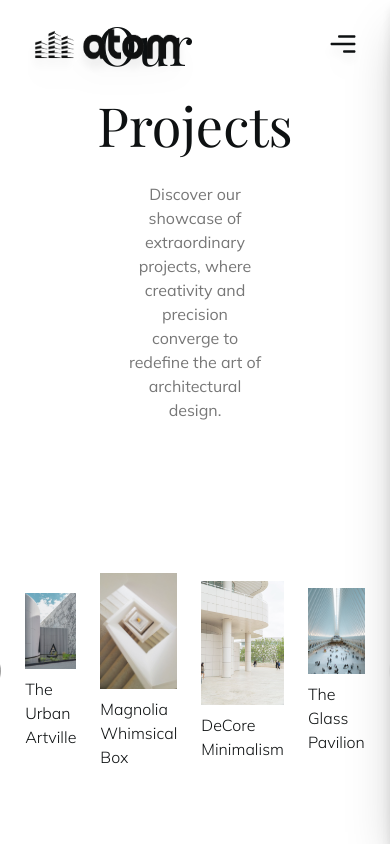
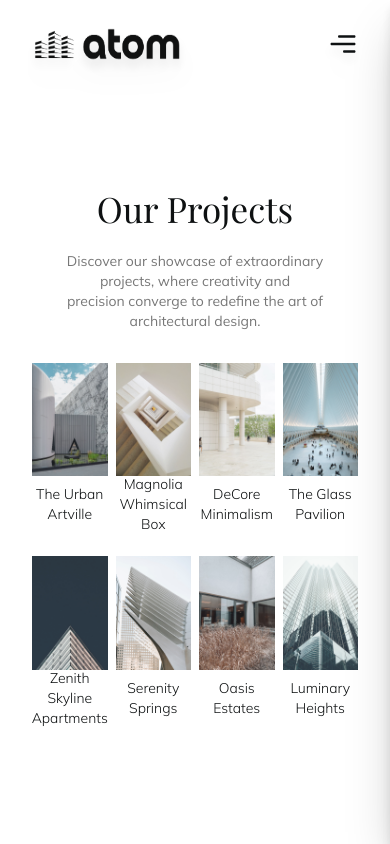
Before and after one commit to kjittiwan/atom-website, a React (Vite) app: page /projects in a window 390 px wide. Built offline with nearby package versions, Linux system fonts and the light colour scheme; the HTML template or start-up script is replaced by a standard one; a web font is replaced by a local one.

Commit message:
made projects and projects detail page responsive

```diff
--- a/src/components/Header.jsx
+++ b/src/components/Header.jsx
@@ -3,11 +3,11 @@ import Logo from '../images/header/logo.png'
 import { Link } from 'react-router-dom'
 
 export default function Header() {
-  const linkStyle = ' hover:text-black transition'
+  const linkStyle = ' hover:underline hover:underline-offset-4 active:translate-y-1 hover:scale-105'
   return (
     <header className='  drop-shadow-xl fixed w-full z-30 py-6 flex items-center px-8 lg:px-32 font-secondary'>
       <div className='flex flex-col w-full lg:flex-row lg:items-center justify-between'>
-        <Link to={'/'}>
+        <Link to={'/'} className={`${linkStyle}`}>
           <img src={Logo} alt="logo" className='h-[40px] max-w-[150px]' />
         </Link>
         <nav className='hidden xl:flex gap-x-8 font-semibold'>
--- a/src/components/about/Differentiation.jsx
+++ b/src/components/about/Differentiation.jsx
@@ -10,15 +10,15 @@ export default function Differentiation() {
         </div>
         <div className='flex flex-col lg:flex-row lg:justify-between gap-x-10 lg:text-2xl w-full gap-y-6'>
           <div className='lg:w-1/3'>
-            <h3 className="font-bold mb-2 text-lg">Adept.</h3>
+            <h3 className="font-semibold mb-2 lg:mb-4 text-lg lg:text-3xl font-primary">Adept.</h3>
             Our holistic approach combines <span className="font-bold">innovative</span> design concepts with <span className="font-bold">expert</span> construction techniques, resulting in the perfect space.
           </div>
           <div className='lg:w-1/3'>
-            <h3 className="font-bold mb-2 text-lg">Insightful.</h3>
+            <h3 className="font-semibold mb-2 lg:mb-4 text-lg lg:text-3xl font-primary">Insightful.</h3>
             We understand that your space is a reflection of your <span className="font-bold">personality</span> and <span className="font-bold">aspirations</span>, and we take pride in bringing your dreams to reality.
           </div>
           <div className='lg:w-1/3'>
-            <h3 className="font-bold mb-2 text-lg">Dependable.</h3>
+            <h3 className="font-semibold mb-2 lg:mb-4 text-lg lg:text-3xl font-primary">Dependable.</h3>
             Whether you&apos;re looking to build a custom home, renovate a commercial space, or embark on a large-scale project, <span className="font-bold">Atom is your trusted partner</span>.
           </div>
         </div>
--- a/src/components/home/NewsletterSection.jsx
+++ b/src/components/home/NewsletterSection.jsx
@@ -1,7 +1,8 @@
 import Sketch from '../../images/home/sketch.png'
+import Footer from '../Footer'
 export default function NewsletterSection() {
   return (
-    <section className="section snap-start">
+    <section className="section snap-start relative">
 
       <div className="section mx-auto  flex items-center justify-between">
         <div className="flex flex-col w-[60%] lg:w-[40%] px-8 lg:px-0 lg:ml-32">
@@ -23,9 +24,8 @@ export default function NewsletterSection() {
         <div className='w-[42%] h-[45%]'>
           <img src={Sketch} alt="" className='object-cover h-full opacity-80'/>
         </div>
-
-
       </div>
+      <Footer />
     </section>
   )
 }
--- a/src/components/home/ServiceSection.jsx
+++ b/src/components/home/ServiceSection.jsx
@@ -7,7 +7,7 @@ export default function ServiceSection() {
     className='section snap-start'
 
     >
-      <div className='section mx-auto px-8 lg:px-32 flex flex-col lg:flex-row items-center justify-center lg:justify-between gap-y-2 lg:gap-y-4'>
+      <div className='section mx-auto px-8 lg:px-32 flex flex-col lg:flex-row items-center justify-center lg:justify-between gap-y-2 lg:gap-y-4 pt-10 lg:pt-0'>
 
         <div
           className='font-primary w-[400px] flex flex-col gap-y-3'
--- a/src/index.css
+++ b/src/index.css
@@ -13,6 +13,6 @@
     @apply text-[54px] lg:text-[108px] font-bold font-primary capitalize leading-[120%] tracking-[-0.05em] mb-2;
   }
   .btn {
-    @apply  flex items-center justify-center uppercase bg-black  text-white active:translate-y-1;
+    @apply  flex items-center justify-center uppercase bg-black border border-black text-white active:translate-y-1 hover:bg-transparent hover:text-black  transition-all duration-300;
   }
 }
--- a/src/pages/Projects.jsx
+++ b/src/pages/Projects.jsx
@@ -15,34 +15,54 @@ export default function Projects() {
     exit={{ opacity: 0 }}
     transition={transition1}
     className='section snap-y snap-mandatory overflow-y-scroll'>
-      <div className="section snap-start flex justify-center items-center px-32 flex-col gap-y-4">
-          <div className="font-primary text-[54px]">Our Projects</div>
-          <div className="text-grey mb-16 text-center">Discover our showcase of extraordinary projects, where creativity and <br/> precision converge to redefine the art of architectural design.</div>
-          <div className="flex justify-center items-center h-[40%]  w-full gap-6">
-            <button onClick={() => setCurrentSlide(firstSlide)} className={`${currentSlide === firstSlide ? 'bg-grey text-gray-500' : 'bg-light text-black'} bg-opacity-70  hover:bg-opacity-100 h-fit text-3xl rounded-full p-2 active:translate-y-1`}><MdKeyboardArrowLeft /></button>
+      <div className="section snap-start flex justify-center items-center px-8 lg:px-32 flex-col gap-y-4 pt-14 lg:pt-0">
+          <div className="font-primary text-[35px] lg:text-[54px]">Our Projects</div>
+          <div className="text-grey mb-4 lg:mb-16 text-center text-sm lg:text-base w-[90%] lg:w-full">Discover our showcase of extraordinary projects, where creativity and <br/> precision converge to redefine the art of architectural design.</div>
+          <div className="lg:flex lg:justify-center lg:items-center lg:h-[40%]  w-full gap-x-2 gap-y-8 lg:gap-6 grid grid-rows-2 grid-cols-4">
+            <button onClick={() => setCurrentSlide(firstSlide)} className={`${currentSlide === firstSlide ? 'bg-grey text-gray-500' : 'bg-light text-black'} bg-opacity-70  hover:bg-opacity-100 h-fit text-xl lg:text-3xl rounded-full p-2 active:translate-y-1 lg:block hidden`}><MdKeyboardArrowLeft /></button>
             {currentSlide.map((project) => {
               return (
-                <div key={project.id} className=''>
+                <div key={project.id} className='lg:block hidden'>
                   <m.div
                   initial={{x:'-100%'}}
                   animate={{x:'0%'}}
                   exit={{x:'100%'}}
                   transition={transition1}
-                  className="flex flex-col gap-y-2">
+                  className="flex flex-col gap-y-2 w-full">
                     <Link to={`/projects/${project.id}`} className="relative h-full group hover:scale-105 transition-all duration-300">
                       <m.img
                       src={project.image} alt="" className="w-full h-full object-cover opacity-90 group-hover:opacity-100" />
                       <div className="absolute inset-0 flex justify-center">
-                        <div className="bg-white w-full items-center py-4 justify-center bg-opacity-40 text-xl font-semibold group-hover:flex hidden truncate">Learn more</div>
+                        <div className="bg-white w-full items-center py-4 justify-center bg-opacity-40 text-xl font-semibold group-hover:flex hidden ">Learn more</div>
                       </div>
                     </Link>
-                    <p className="flex h-[10%] items-center justify-center capitalize font-light">{project.title}</p>
+                    <div className="flex w-full h-[10%] items-center justify-center capitalize font-light">{project.title}</div>
                   </m.div>
                 </div>
-
               )
             })}
-            <button onClick={() => setCurrentSlide(secondSlide)} className={`${currentSlide === secondSlide ? 'bg-grey text-gray-500' : 'bg-light text-black'} bg-opacity-70  hover:bg-opacity-100 h-fit text-3xl rounded-full p-2 active:translate-y-1`}><MdKeyboardArrowRight /></button>
+            {ProjectsData.map((project) => {
+              return (
+                <div key={project.id} className='block lg:hidden'>
+                  <m.div
+                  initial={{x:'-100%'}}
+                  animate={{x:'0%'}}
+                  exit={{x:'100%'}}
+                  transition={transition1}
+                  className="flex flex-col gap-y-2 w-full">
+                    <Link to={`/projects/${project.id}`} className="relative group hover:scale-105 transition-all duration-300">
+                      <m.img
+                      src={project.image} alt="" className="w-full h-full object-cover opacity-90 group-hover:opacity-100" />
+                      <div className="absolute inset-0 flex justify-center">
+                        <div className="bg-white w-full items-center py-4 justify-center bg-opacity-40 lg:text-xl font-semibold group-hover:flex hidden truncate">Learn more</div>
+                      </div>
+                    </Link>
+                    <div className="w-full flex items-center justify-center h-[40px] capitalize font-light text-sm lg:text-base text-center">{project.title}</div>
+                  </m.div>
+                </div>
+              )
+            })}
+            <button onClick={() => setCurrentSlide(secondSlide)} className={`${currentSlide === secondSlide ? 'bg-grey text-gray-500' : 'bg-light text-black'} bg-opacity-70  hover:bg-opacity-100 h-fit text-xl lg:text-3xl rounded-full p-2 active:translate-y-1 lg:block hidden`}><MdKeyboardArrowRight /></button>
 
           </div>
 
```
Also changed, not shown: src/components/Footer.jsx (+19 -2 lines), src/components/home/ProjectsSection.jsx (+4 -4 lines), src/pages/Contact.jsx (+15 -10 lines), src/pages/ProjectDetails.jsx (+6 -6 lines).
